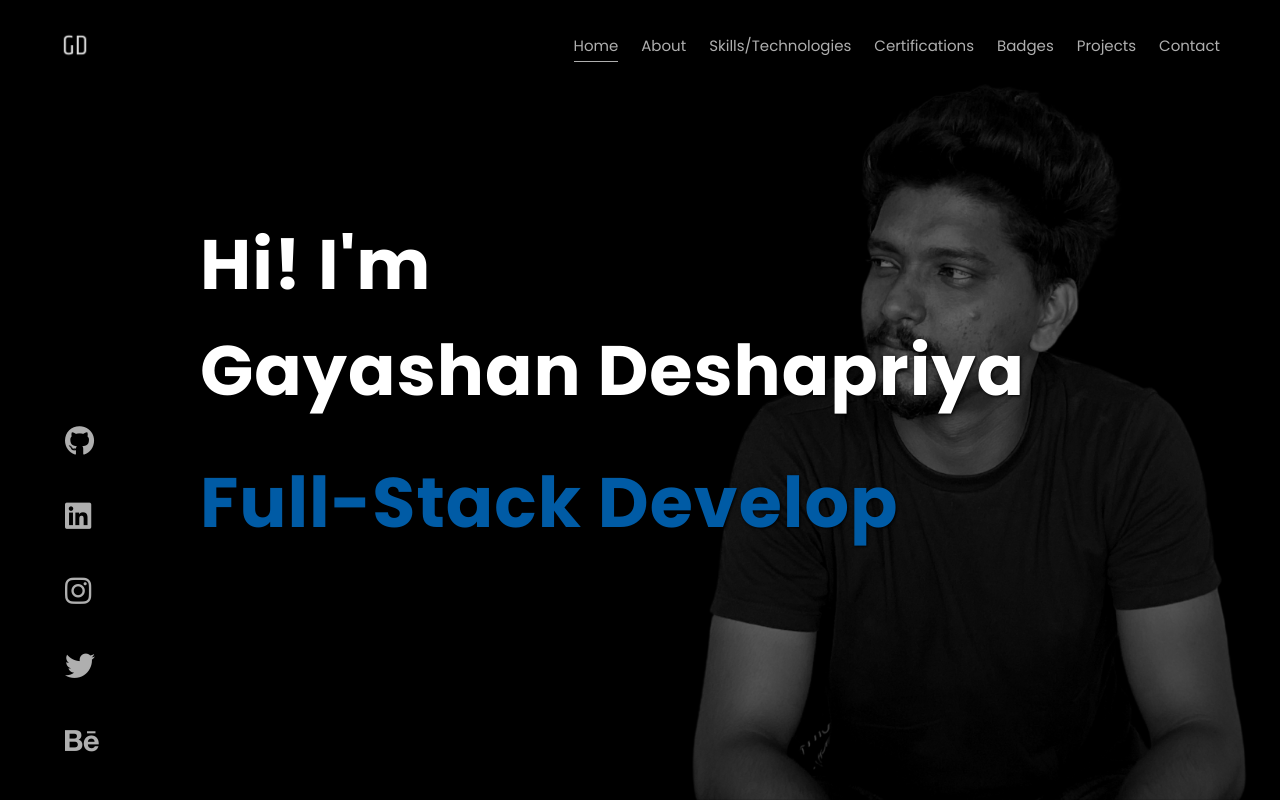
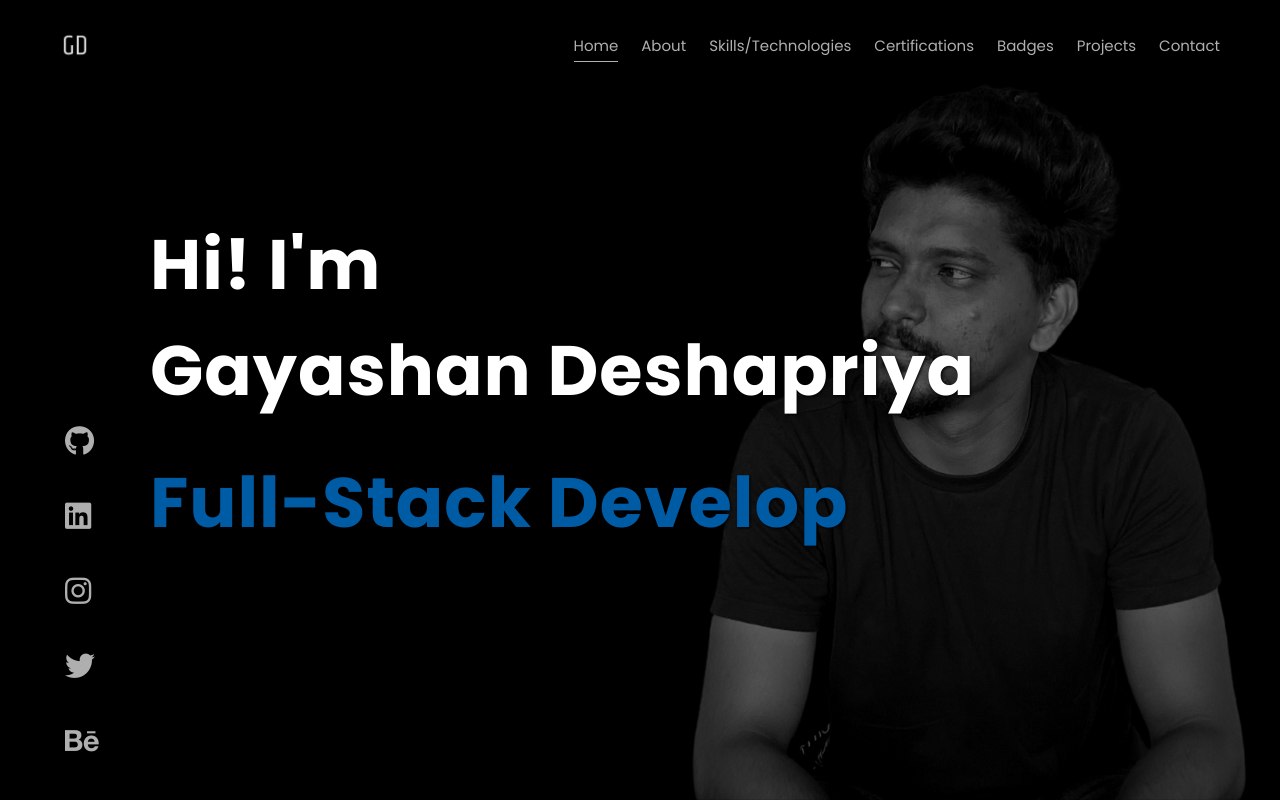
Before and after one commit to GayashanDeshapriya/Gayashan-Portfolio-React, a React (Create React App) app: page / in a window 1280 px wide. Built offline with nearby package versions, Linux system fonts and the light colour scheme.

Commit message:
Update home.js

```diff
--- a/src/pages/Home/home.js
+++ b/src/pages/Home/home.js
@@ -59,7 +59,7 @@ const Home = () => {
             display: "flex",
             justifyContent: "left",
             alignItems: "center",
-            paddingLeft:"200px"
+            paddingLeft:"150px"
         },
         textContainer: {
             display: "flex",
```
